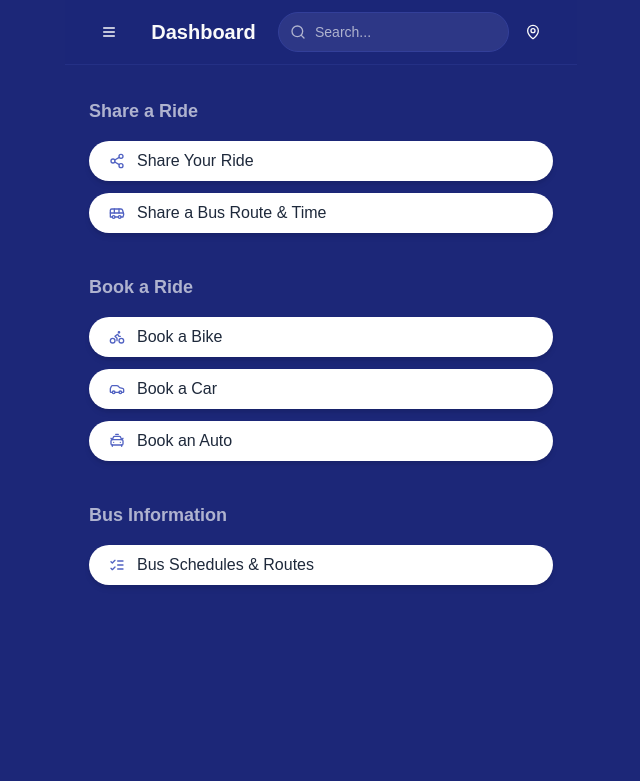
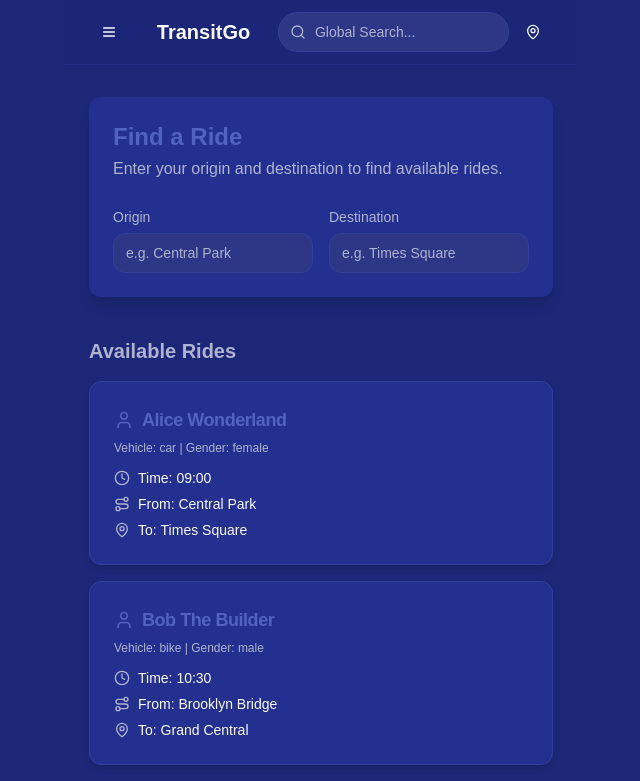
Before and after one commit to Kunal2bytes/uday1, a Next.js app: page / in a window 1280 px wide. Shown: the top 781 px of the page, without its empty margins (319-959 px from the left). Built offline with nearby package versions, Linux system fonts and the light colour scheme.

Commit message:
make two search bar 1 for origin 2 for destination and show the list of people according to search bar with there name and time to go

```diff
--- a/src/app/page.tsx
+++ b/src/app/page.tsx
@@ -1,8 +1,10 @@
+
+"use client";
 
 import { Button } from "@/components/ui/button";
 import { Input } from "@/components/ui/input";
-import { Menu, Search, MapPin, Share2, Bus, Bike, Car, CarTaxiFront, ListChecks } from "lucide-react";
-import React from 'react';
+import { Menu, Search, MapPin, Share2, Bus, Bike, Car, CarTaxiFront, ListChecks, User, Clock, Route } from "lucide-react";
+import React, { useState, useEffect } from 'react';
 import Link from 'next/link';
 import {
   Sheet,
@@ -11,6 +13,33 @@ import {
   SheetTitle,
   SheetTrigger,
 } from "@/components/ui/sheet";
+import {
+  Card,
+  CardContent,
+  CardDescription,
+  CardHeader,
+  CardTitle,
+} from "@/components/ui/card";
+
+interface Ride {
+  id: string;
+  name: string;
+  origin: string;
+  destination: string;
+  timeToGo: string; // e.g., "10:30"
+  vehicle: "bike" | "car" | "auto";
+  gender: "male" | "female" | "other";
+}
+
+const mockRides: Ride[] = [
+  { id: "1", name: "Alice Wonderland", origin: "Central Park", destination: "Times Square", timeToGo: "09:00", vehicle: "car", gender: "female" },
+  { id: "2", name: "Bob The Builder", origin: "Brooklyn Bridge", destination: "Grand Central", timeToGo: "10:30", vehicle: "bike", gender: "male" },
+  { id: "3", name: "Charlie Chaplin", origin: "Central Park", destination: "Wall Street", timeToGo: "08:15", vehicle: "auto", gender: "male" },
+  { id: "4", name: "Diana Prince", origin: "Times Square", destination: "Central Park", timeToGo: "17:00", vehicle: "car", gender: "female" },
+  { id: "5", name: "Edward Scissorhands", origin: "Grand Central", destination: "Brooklyn Bridge", timeToGo: "18:30", vehicle: "car", gender: "male" },
+  { id: "6", name: "Fiona Gallagher", origin: "Wall Street", destination: "Central Park", timeToGo: "09:45", vehicle: "auto", gender: "female" },
+];
+
 
 const ServiceButton = ({ icon, label, onClick, href }: { icon: React.ReactNode; label: string; onClick?: () => void; href?: string }) => {
   const buttonContent = (
@@ -25,7 +54,7 @@ const ServiceButton = ({ icon, label, onClick, href }: { icon: React.ReactNode;
       <Link href={href} passHref legacyBehavior>
         <Button
           asChild
-          className="w-full justify-start text-left py-4 px-5 bg-white hover:bg-slate-100 shadow-md rounded-full text-slate-800 font-medium text-base focus-visible:ring-2 focus-visible:ring-primary focus-visible:ring-offset-2 focus-visible:ring-offset-background transition-all duration-150 ease-in-out active:scale-[0.98]"
+          className="w-full justify-start text-left py-4 px-5 bg-card hover:bg-accent/80 shadow-md rounded-full text-card-foreground font-medium text-base focus-visible:ring-2 focus-visible:ring-primary focus-visible:ring-offset-2 focus-visible:ring-offset-background transition-all duration-150 ease-in-out active:scale-[0.98]"
         >
           <a>{buttonContent}</a>
         </Button>
@@ -36,7 +65,7 @@ const ServiceButton = ({ icon, label, onClick, href }: { icon: React.ReactNode;
   return (
     <Button
       onClick={onClick}
-      className="w-full justify-start text-left py-4 px-5 bg-white hover:bg-slate-100 shadow-md rounded-full text-slate-800 font-medium text-base focus-visible:ring-2 focus-visible:ring-primary focus-visible:ring-offset-2 focus-visible:ring-offset-background transition-all duration-150 ease-in-out active:scale-[0.98]"
+      className="w-full justify-start text-left py-4 px-5 bg-card hover:bg-accent/80 shadow-md rounded-full text-card-foreground font-medium text-base focus-visible:ring-2 focus-visible:ring-primary focus-visible:ring-offset-2 focus-visible:ring-offset-background transition-all duration-150 ease-in-out active:scale-[0.98]"
     >
       {buttonContent}
     </Button>
@@ -44,6 +73,23 @@ const ServiceButton = ({ icon, label, onClick, href }: { icon: React.ReactNode;
 };
 
 export default function DashboardPage() {
+  const [originSearch, setOriginSearch] = useState("");
+  const [destinationSearch, setDestinationSearch] = useState("");
+  const [filteredRides, setFilteredRides] = useState<Ride[]>(mockRides);
+
+  useEffect(() => {
+    const lowerOrigin = originSearch.toLowerCase();
+    const lowerDestination = destinationSearch.toLowerCase();
+
+    setFilteredRides(
+      mockRides.filter(ride => {
+        const matchesOrigin = lowerOrigin ? ride.origin.toLowerCase().includes(lowerOrigin) : true;
+        const matchesDestination = lowerDestination ? ride.destination.toLowerCase().includes(lowerDestination) : true;
+        return matchesOrigin && matchesDestination;
+      })
+    );
+  }, [originSearch, destinationSearch]);
+
   return (
     <div className="flex flex-col min-h-screen bg-background text-foreground items-center">
       <div className="w-full max-w-lg"> {/* Max width for content area */}
@@ -74,14 +120,14 @@ export default function DashboardPage() {
               </SheetContent>
             </Sheet>
 
-            <h1 className="text-xl font-bold mx-auto hidden sm:block text-foreground">Dashboard</h1>
+            <h1 className="text-xl font-bold mx-auto hidden sm:block text-foreground">TransitGo</h1>
 
             <div className="flex-1 sm:flex-none flex items-center justify-end sm:justify-start ml-2 sm:ml-0">
               <div className="relative w-full max-w-xs">
                 <Search className="absolute left-3 top-1/2 transform -translate-y-1/2 h-4 w-4 text-muted-foreground" />
                 <Input
                   type="search"
-                  placeholder="Search..."
+                  placeholder="Global Search..."
                   className="w-full bg-input border-border placeholder:text-muted-foreground rounded-full h-10 text-sm pl-9 pr-3 text-foreground"
                 />
               </div>
@@ -90,13 +136,80 @@ export default function DashboardPage() {
               </Button>
             </div>
           </div>
-          <h1 className="sm:hidden text-xl font-bold text-center pb-2 text-foreground">Dashboard</h1>
+          <h1 className="sm:hidden text-xl font-bold text-center pb-2 text-foreground">TransitGo</h1>
         </header>
 
         <main className="p-4 sm:p-6 space-y-10 mt-2">
+          {/* Ride Search Section */}
+          <section aria-labelledby="search-rides-header" className="space-y-6 bg-card p-6 rounded-xl shadow-lg">
+            <div>
+              <h2 id="search-rides-header" className="text-2xl font-semibold text-primary mb-1">Find a Ride</h2>
+              <p className="text-muted-foreground mb-4">Enter your origin and destination to find available rides.</p>
+            </div>
+            <div className="grid grid-cols-1 md:grid-cols-2 gap-4">
+              <div className="space-y-1">
+                <label htmlFor="origin-search" className="text-sm font-medium text-muted-foreground">Origin</label>
+                <Input
+                  id="origin-search"
+                  type="text"
+                  placeholder="e.g. Central Park"
+                  value={originSearch}
+                  onChange={(e) => setOriginSearch(e.target.value)}
+                  className="bg-input border-border placeholder:text-muted-foreground text-foreground rounded-lg"
+                />
+              </div>
+              <div className="space-y-1">
+                <label htmlFor="destination-search" className="text-sm font-medium text-muted-foreground">Destination</label>
+                <Input
+                  id="destination-search"
+                  type="text"
+                  placeholder="e.g. Times Square"
+                  value={destinationSearch}
+                  onChange={(e) => setDestinationSearch(e.target.value)}
+                  className="bg-input border-border placeholder:text-muted-foreground text-foreground rounded-lg"
+                />
+              </div>
+            </div>
+          </section>
+
+          {/* Available Rides Section */}
+          <section aria-labelledby="available-rides-header" className="space-y-4">
+            <h2 id="available-rides-header" className="text-xl font-semibold text-muted-foreground mb-4">Available Rides</h2>
+            {filteredRides.length > 0 ? (
+              <div className="grid grid-cols-1 gap-4">
+                {filteredRides.map((ride) => (
+                  <Card key={ride.id} className="shadow-md hover:shadow-lg transition-shadow duration-200 bg-card text-card-foreground rounded-lg overflow-hidden">
+                    <CardHeader className="pb-3">
+                      <CardTitle className="flex items-center text-lg text-primary">
+                        <User className="mr-2 h-5 w-5" /> {ride.name}
+                      </CardTitle>
+                      <CardDescription className="text-xs">Vehicle: {ride.vehicle} | Gender: {ride.gender}</CardDescription>
+                    </CardHeader>
+                    <CardContent className="space-y-1.5 text-sm">
+                      <div className="flex items-center">
+                        <Clock className="mr-2 h-4 w-4 text-muted-foreground" />
+                        <span className="font-medium">Time:</span>&nbsp;{ride.timeToGo}
+                      </div>
+                      <div className="flex items-center">
+                        <Route className="mr-2 h-4 w-4 text-muted-foreground" />
+                        <span className="font-medium">From:</span>&nbsp;{ride.origin}
+                      </div>
+                      <div className="flex items-center">
+                        <MapPin className="mr-2 h-4 w-4 text-muted-foreground" />
+                        <span className="font-medium">To:</span>&nbsp;{ride.destination}
+                      </div>
+                    </CardContent>
+                  </Card>
+                ))}
+              </div>
+            ) : (
+              <p className="text-center text-muted-foreground py-6">No rides found matching your criteria. Try adjusting your search.</p>
+            )}
+          </section>
+
           {/* Share a Ride Section */}
           <section aria-labelledby="share-ride-header">
-            <h2 id="share-ride-header" className="text-lg font-semibold text-muted-foreground mb-4">Share a Ride</h2>
+            <h2 id="share-ride-header" className="text-lg font-semibold text-muted-foreground mb-4">Offer Your Ride</h2>
             <div className="space-y-3">
               <ServiceButton icon={<Share2 />} label="Share Your Ride" href="/share-ride" />
               <ServiceButton icon={<Bus />} label="Share a Bus Route & Time" />
```
